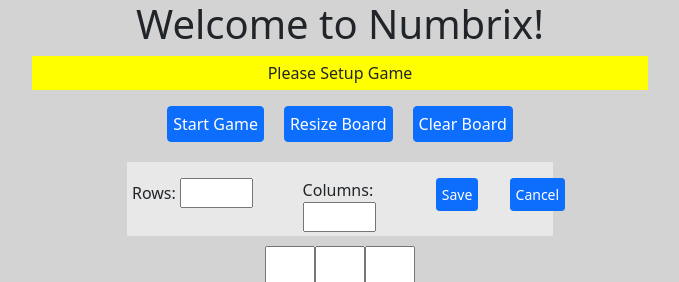
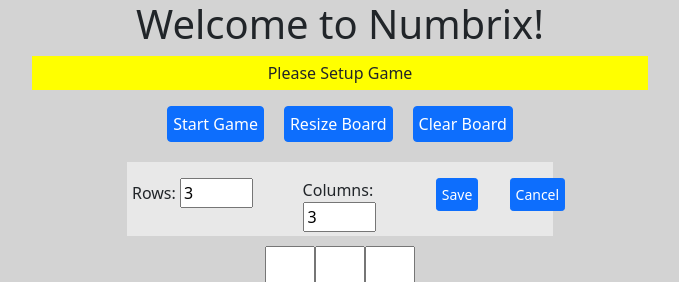
Before and after one commit to tlanders/numbrix-app, a React (Create React App) app: page / in a window 1280 px wide. Shown: the top 282 px of the page, without its empty margins (300-979 px from the left). Built offline with nearby package versions, Linux system fonts and the light colour scheme.

Commit message:
basic resize board working

```diff
--- a/src/components/Status.tsx
+++ b/src/components/Status.tsx
@@ -1,5 +1,5 @@
-import React from 'react';
-import {checkBoard, clearBoard, configureBoard, newGame, startGame} from "../redux/gameActions";
+import React, {ChangeEventHandler, useState} from 'react';
+import {checkBoard, clearBoard, resizeBoard, newGame, startGame} from "../redux/gameActions";
 import {connect} from "react-redux";
 import {Game, GameMode, State} from "../types";
 
@@ -10,23 +10,22 @@ type Props = {
     onClearClick: ButtonClickEventHandler,
     onInitClick: ButtonClickEventHandler,
     onCheckClick: ButtonClickEventHandler,
-    onConfigureClick: ButtonClickEventHandler,
+    onResizeClick: (width:string, height:string) => ButtonClickEventHandler,
     game: Game
 }
 
-const Status: React.FC<Props> = ({onNewGameClick, onClearClick, onInitClick, onCheckClick, onConfigureClick, game}: Props) => {
+const Status: React.FC<Props> = ({onNewGameClick, onClearClick, onInitClick, onCheckClick, onResizeClick, game}: Props) => {
     // const game: Game = useSelector((state:State) => (game: Game): state => state.game);
     // console.log('status - game: ', game);
+    const [width, setWidth] = useState(game.width.toString());
+    const [height, setHeight] = useState(game.height.toString());
+
     let message = 'Game in Progress...';
     if(game.mode === GameMode.SETUP_MODE) {
         message = 'Please Setup Game';
     } else if(game.mode === GameMode.GAME_OVER_MODE) {
         message = 'Congratulations! You win!';
     }
-
-    // const onConfigureClick:ButtonClickEventHandler = () => {
-    //     console.log('onConfigureClick');
-    // };
 
     const newButton = game.mode === GameMode.SETUP_MODE ? '' : (
         <button
@@ -42,11 +41,11 @@ const Status: React.FC<Props> = ({onNewGameClick, onClearClick, onInitClick, onC
             onClick={onInitClick}
         >Start Game</button>
     );
-    const configureButton = game.mode === GameMode.SETUP_MODE ? (
+    const resizeButton = game.mode === GameMode.SETUP_MODE ? (
         <button
             type={"button"}
             className="status-btn btn btn-primary"
-            onClick={onConfigureClick}
+            onClick={onResizeClick(width, height)}
         >Resize Board</button>
     ) : (
         ''
@@ -69,6 +68,14 @@ const Status: React.FC<Props> = ({onNewGameClick, onClearClick, onInitClick, onC
     ) : (
         ''
     );
+    const onWidthChange = (event : React.ChangeEvent<HTMLInputElement>) => {
+        console.log('new width=', event.target.value);
+        setWidth(event.target.value);
+    }
+    const onHeightChange = (event : React.ChangeEvent<HTMLInputElement>) => {
+        console.log('new height=', event.target.value);
+        setHeight(event.target.value);
+    }
 
     return (
         <>
@@ -77,7 +84,7 @@ const Status: React.FC<Props> = ({onNewGameClick, onClearClick, onInitClick, onC
                     <p className="status-msg"><span>{message}</span></p>
                     {newButton}
                     {startButton}
-                    {configureButton}
+                    {resizeButton}
                     {checkBoardButton}
                     {clearBoardButton}
                 </div>
@@ -87,11 +94,23 @@ const Status: React.FC<Props> = ({onNewGameClick, onClearClick, onInitClick, onC
                     <div className={"row"}>
                         <div className={"col-4"}>
                             <label htmlFor={"rows"}>Rows:&nbsp;</label>
-                            <input type={"text"} size={2} name={"rows"} maxLength={2}/>
+                            <input
+                                type={"text"}
+                                size={2}
+                                name={"rows"}
+                                maxLength={2}
+                                value={height}
+                                onChange={onHeightChange}/>
                         </div>
                         <div className={"col-4"}>
                             <label htmlFor={"columns"}>Columns:&nbsp;</label>
-                            <input type={"text"} size={2} name={"columns"} maxLength={2}/>
+                            <input
+                                type={"text"}
+                                size={2}
+                                name={"columns"}
+                                maxLength={2}
+                                value={width}
+                                onChange={onWidthChange}/>
                         </div>
                         <div className={"col-2"}>
                             <button
@@ -131,9 +150,9 @@ const mapDispatchToProps = (dispatch: any) => ({
         console.log('dispatching check board click');
         dispatch(checkBoard());
     },
-    onConfigureClick: () => {
-        console.log('dispatching configure board click');
-        dispatch(configureBoard());
+    onResizeClick: (width:string, height:string) => () => {
+        console.log('dispatching resize board click');
+        dispatch(resizeBoard(width, height));
     }
 });
 
--- a/src/redux/gameActions.tsx
+++ b/src/redux/gameActions.tsx
@@ -1,10 +1,10 @@
-import {Action, NoArgActionCreator} from "../types";
+import {Action, NoArgActionCreator, ResizeActionCreator} from "../types";
 
 export const GAME_NEW = 'game/NEW';
 export const GAME_START = 'game/START';
 export const GAME_CLEAR_BOARD = 'game/CLEAR_BOARD';
 export const GAME_CHECK_BOARD = 'game/CHECK_BOARD';
-export const GAME_CONFIGURE_BOARD = 'game/CONFIGURE_BOARD';
+export const GAME_RESIZE_BOARD = 'game/RESIZE_BOARD';
 export const GAME_CELL_CHANGE = 'game/CELL_CHANGE';
 
 export const cellChange: (index: number, newCellVal: string) => Action = (index: number, newCellVal: string) => ({
@@ -31,6 +31,7 @@ export const checkBoard: NoArgActionCreator = () => ({
     type: GAME_CHECK_BOARD
 });
 
-export const configureBoard: NoArgActionCreator = () => ({
-    type: GAME_CONFIGURE_BOARD
+export const resizeBoard: ResizeActionCreator = (width, height) => ({
+    type: GAME_RESIZE_BOARD,
+    payload: {width, height}
 });
--- a/src/redux/gameReducer.tsx
+++ b/src/redux/gameReducer.tsx
@@ -2,7 +2,7 @@ import {
     GAME_CELL_CHANGE,
     GAME_CHECK_BOARD,
     GAME_CLEAR_BOARD,
-    GAME_CONFIGURE_BOARD,
+    GAME_RESIZE_BOARD,
     GAME_NEW,
     GAME_START
 } from "./gameActions";
@@ -280,16 +280,18 @@ export const gameReducer = (state = initialState, action:Action) => {
                 cells,
                 mode,
             };
-        case GAME_CONFIGURE_BOARD:
-            // doing nothing for now
-            console.log('configure board reducer - doing nothing for now');
-            // const {cells, mode} = handleCheckBoardClick(state);
-            return {
-                ...state
-            };
+        case GAME_RESIZE_BOARD:
+            const game = handleResizeBoardClick(state, action.payload.width, action.payload.height);
+            console.log('resized game: ', game);
+            return game;
         default:
             return state;
     }
+}
+
+const handleResizeBoardClick = ({cells, width, height, mode}:Game, newWidth:string, newHeight:string) => {
+    console.log("resize board clicked");
+    return createEmptyGameState(parseInt(newWidth), parseInt(newHeight), GameMode.SETUP_MODE);
 }
 
 const clearNonConstantCells = ({cells} : Game) => {
--- a/src/types.tsx
+++ b/src/types.tsx
@@ -33,3 +33,4 @@ export type Action = {
 };
 
 export type NoArgActionCreator = () => Action;
+export type ResizeActionCreator = (width:string, height:string) => Action;
```
Also changed, not shown: 1 other file (tests, documents, lock files or other folders).
